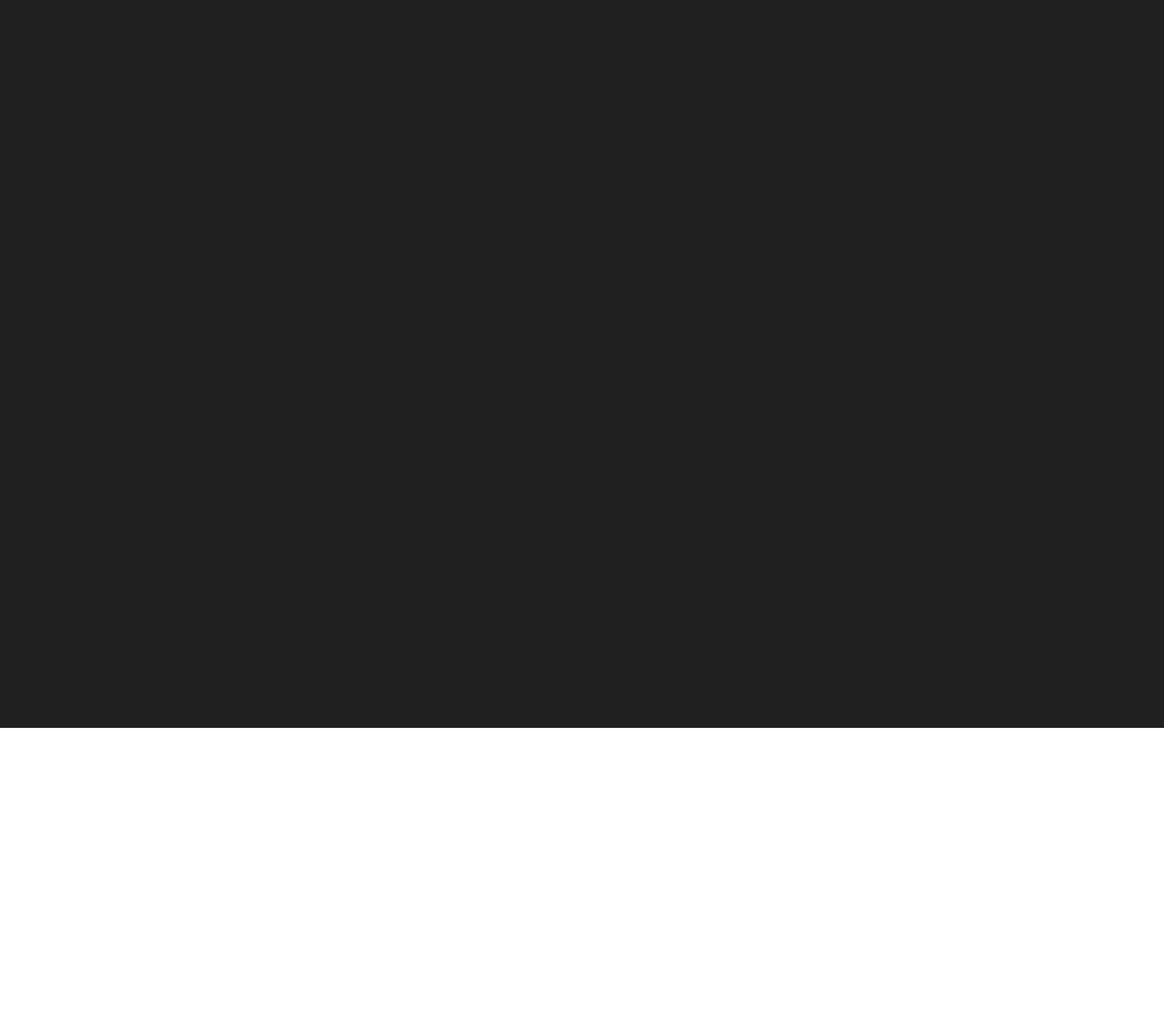
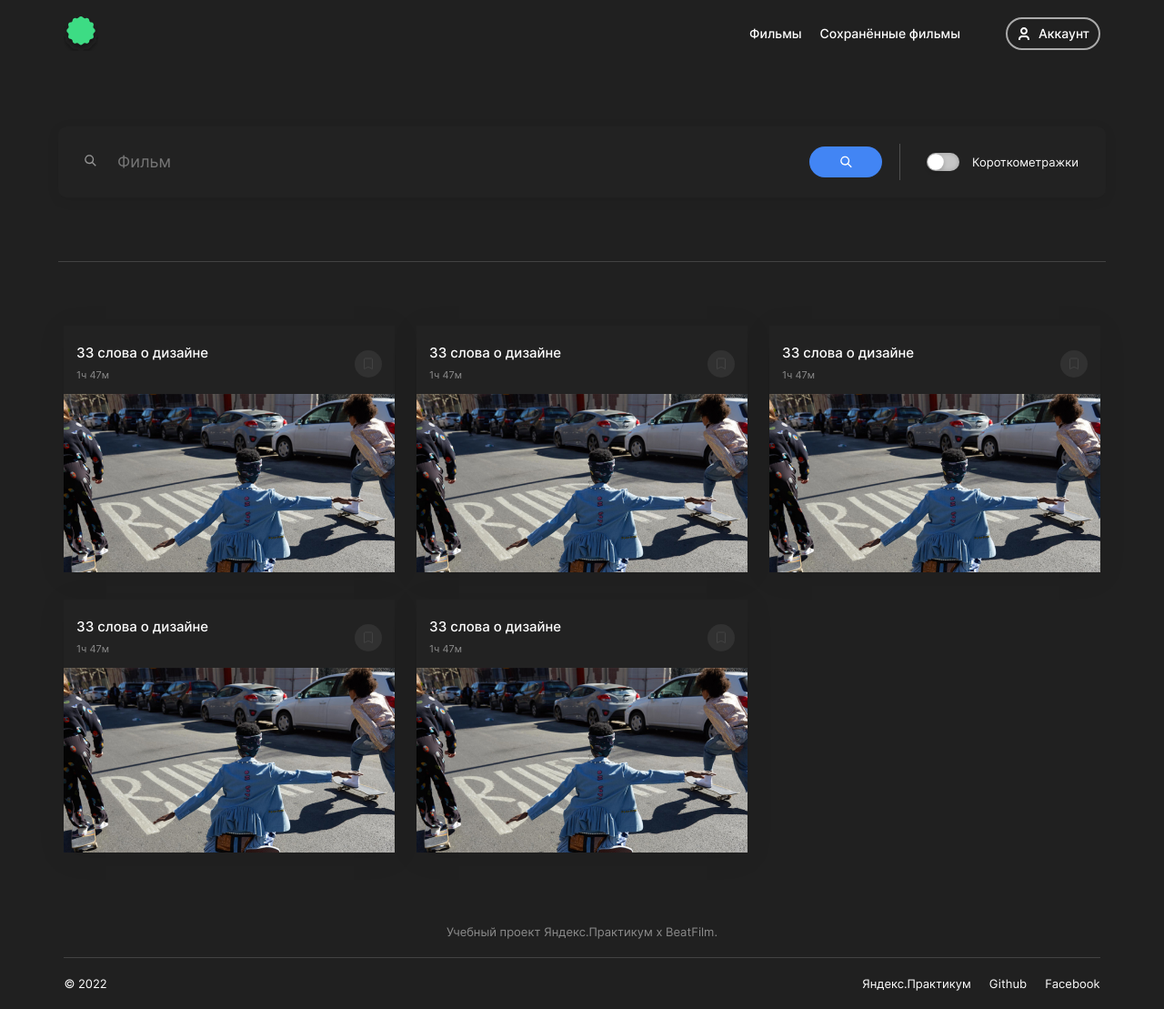
Before and after one commit to ValeryAvdeev/movies-explorer-frontend, a React (Create React App) app: page /saved-movies in a window 1280 px wide. Shown: the whole page at 91% size. Before the commit the page ends 800 px from the top, so only its background shows below. Built offline with nearby package versions, Linux system fonts and the light colour scheme.

Commit message:
feat: begin savedMoveis and profile

```diff
--- a/src/components/App/App.js
+++ b/src/components/App/App.js
@@ -30,10 +30,18 @@ function App() {
             </>
           }/>
           <Route path='/saved-movies' element={
-            <SavedMovies/>
+            <>
+              <Navigation/>
+              <SavedMovies/>
+              <Footer/>
+            </>
           }/>
           <Route path='/profile' element={
-            <Profile/>
+            <>
+              <Navigation/>
+              <Profile/>
+              <Footer/>
+            </>
           }/>
           <Route path='/signin' element={
             <Login/>
--- a/src/components/Profile/Profile.js
+++ b/src/components/Profile/Profile.js
@@ -1,6 +1,14 @@
 import './Profile.css';
 
 function Profile() {
+  return (
+    <div className='profile'>
+      <h2 className='profile__name'>
+      Привет, Валерий!
+      </h2>
+
+    </div>
+  )
 }
 
 export default Profile;
--- a/src/components/SavedMovies/SavedMovies.js
+++ b/src/components/SavedMovies/SavedMovies.js
@@ -1,7 +1,14 @@
+import MoviesCardList from '../MoviesCardList/MoviesCardList';
+import SearchFrom from '../SearchForm/SearchForm';
 import './SavedMovies.css';
 
 function SavedMovies() {
-
+  return (
+    <div className='movies'>
+      <SearchFrom/>
+      <MoviesCardList/>
+    </div>
+  )
 }
 
 export default SavedMovies;
```
Also changed, not shown: src/images/delete-icon.svg (added).
